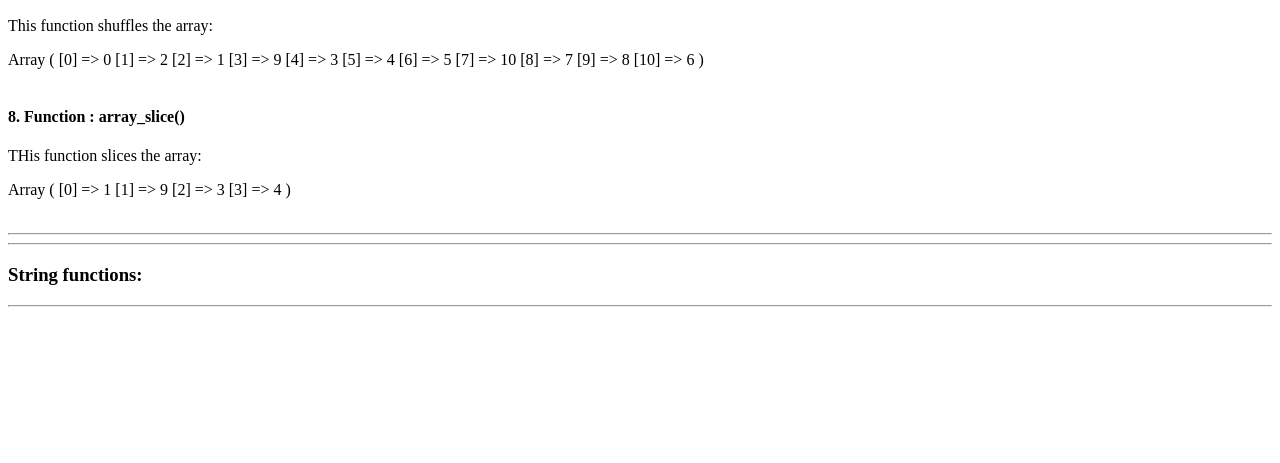
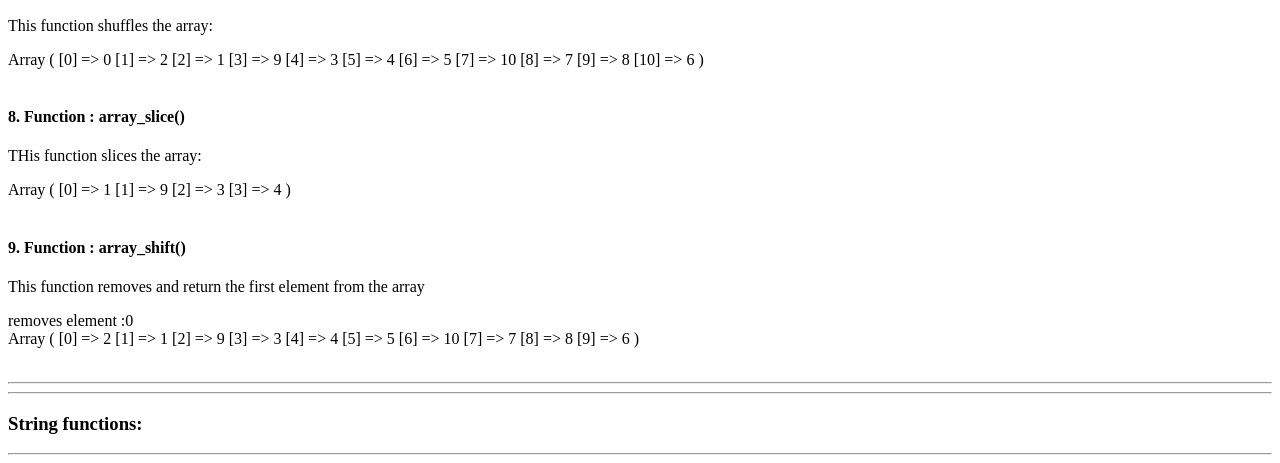
Before and after one commit to sachinmathewjose/homework3-stringarray, a PHP site: page / in a window 1280 px wide. Shown: the part 936-1399 px from the top of the page. Before the commit the page ends 1243 px from the top, so only its background shows below. Run offline with PHP 8.4, Linux system fonts and the light colour scheme.

Commit message:
added function 9

```diff
--- a/index.php
+++ b/index.php
@@ -19,6 +19,7 @@ class main {
 		$this->searchArray();
 		$this->shuffleArray();
 		$this->sliceArray();
+		$this->shiftArray();
 		echo "<hr><hr>";
 	}
 
@@ -83,6 +84,14 @@ class main {
 		echo "<br><br>";
 	}
 
+	public function shiftArray() {
+		echo "<h4>9. Function :<b> array_shift()</b></h4>";
+		echo "<p>This function removes and return the first element from the array<p>";
+		echo "removes element :".array_shift($this->sampleArray)."<br>";
+		print_r($this->sampleArray);
+		echo "<br><br>";
+	}
+
 	public function pArray() {
 		echo "<h4>2. Function :<b> </b></h4>";
 		echo "<p> <p>";
```
